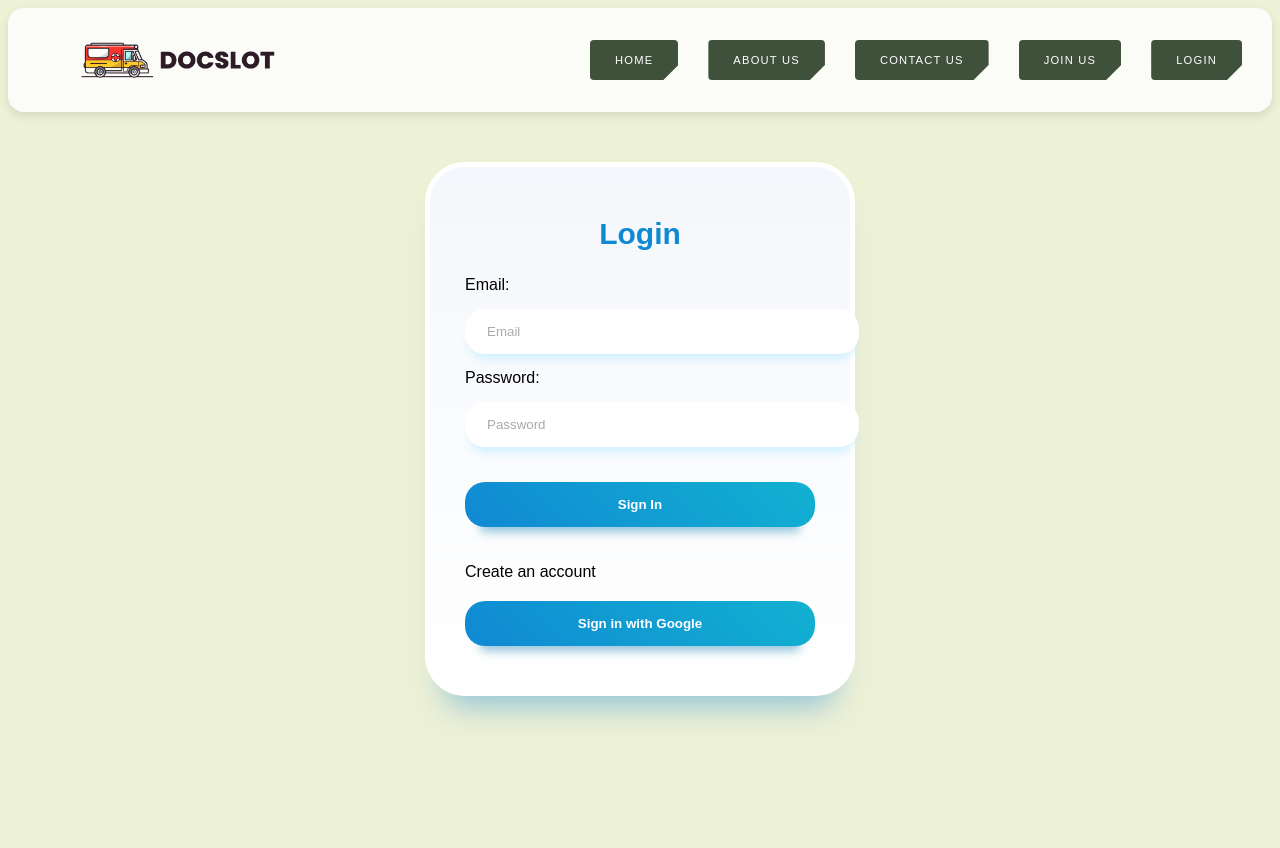
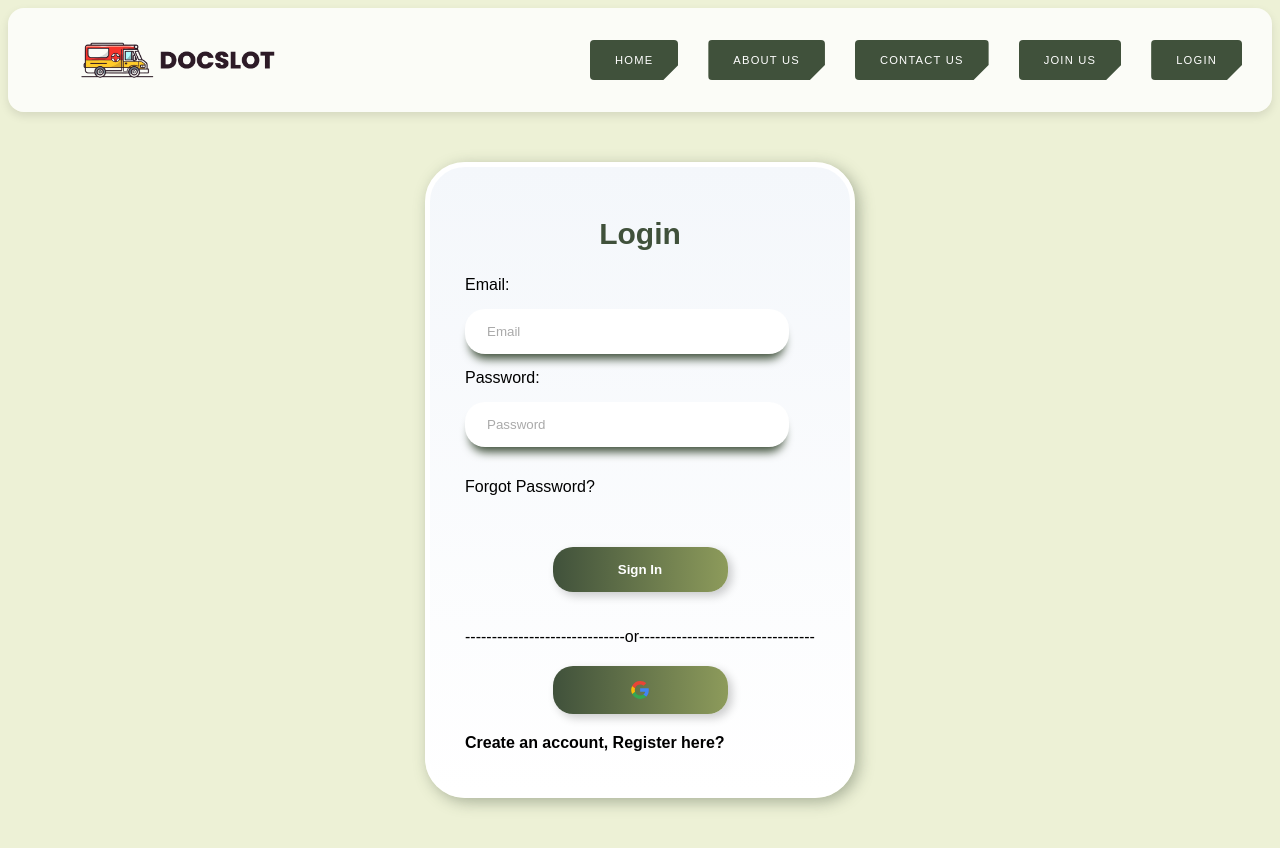
Before and after one commit to Srinivasc16/DocSlot, a React (Vite) app: page /login in a window 1280 px wide. Before the commit the page ends 800 px from the top, so only its background shows below. Built offline with nearby package versions, Linux system fonts and the light colour scheme.

Commit message:
Updated login

```diff
--- a/src/Login.jsx
+++ b/src/Login.jsx
@@ -1,12 +1,13 @@
 import React, { useState } from 'react';
-import { getAuth, signInWithEmailAndPassword, createUserWithEmailAndPassword, GoogleAuthProvider, signInWithPopup } from 'firebase/auth';
+import { getAuth, signInWithEmailAndPassword, createUserWithEmailAndPassword, GoogleAuthProvider, signInWithPopup, sendPasswordResetEmail } from 'firebase/auth';
 import './login.css'; // Import your CSS file
 
 const Login = () => {
     const [email, setEmail] = useState('');
     const [password, setPassword] = useState('');
-    const [isRegistering, setIsRegistering] = useState(false); // State for toggling between login and register
+    const [isRegistering, setIsRegistering] = useState(false);
     const [error, setError] = useState(null);
+    const [isForgotPassword, setIsForgotPassword] = useState(false); // State for forgot password
 
     const auth = getAuth();
 
@@ -31,10 +32,9 @@ const Login = () => {
         try {
             await createUserWithEmailAndPassword(auth, email, password);
             alert("Account created successfully! Please sign in.");
-            setIsRegistering(false); // Switch back to login form
-            setEmail(''); // Clear form fields
+            setIsRegistering(false);
+            setEmail('');
             setPassword('');
-
         } catch (error) {
             console.error("Error creating account:", error);
             setError(error.message);
@@ -54,12 +54,42 @@ const Login = () => {
         }
     };
 
+    const handleForgotPassword = async (e) => {
+        e.preventDefault();
+        setError(null);
+
+        try {
+            await sendPasswordResetEmail(auth, email);
+            alert("Password reset email sent! Check your inbox.");
+            setIsForgotPassword(false); // Hide forgot password form
+            setEmail(''); // Clear email field
+        } catch (error) {
+            console.error("Error sending password reset email:", error);
+            setError(error.message);
+        }
+    };
+
+
     return (
         <div className="form-box">
-            <h2>{isRegistering ? "Register" : "Login"}</h2>
+            <h2>{isForgotPassword ? "Reset Password" : (isRegistering ? "Register" : "Login")}</h2>
             {error && <p className="error-message">{error}</p>}
 
-            {/* Email/Password Form */}
+            {/* Conditional rendering for Forgot Password form */}
+            {isForgotPassword ? (
+                <form onSubmit={handleForgotPassword}>
+                    <label>Email:</label>
+                    <input
+                        type="email"
+                        placeholder="Email"
+                        value={email}
+                        onChange={(e) => setEmail(e.target.value)}
+                        required
+                    />
+                    <button type="submit">Send Reset Email</button>
+                    <p onClick={() => setIsForgotPassword(false)}>Back to Login</p> {/* Link back to login */}
+                </form>
+            ) : (
                 <form onSubmit={isRegistering ? handleEmailPasswordSignUp : handleEmailPasswordSignIn}>
                     <label>Email:</label>
                     <input
@@ -78,17 +108,21 @@ const Login = () => {
                         onChange={(e) => setPassword(e.target.value)}
                         required
                     />
-
+                    <p onClick={() => setIsForgotPassword(true)}>Forgot Password?</p> {/* Changed to onClick and sets state */}
                     <button type="submit">{isRegistering ? "Register" : "Sign In"}</button>
                 </form>
+            )}
 
-            {/* Toggle between Login and Register */}
+            {!isForgotPassword && ( // Only show these if not in forgot password mode
+                <>
+                    <p>------------------------------or---------------------------------</p>
+                    <button onClick={handleGoogleSignIn} className="super"><svg width="18px" height="18x" viewBox="-3 0 262 262" xmlns="http://www.w3.org/2000/svg" preserveAspectRatio="xMidYMid"><path d="M255.878 133.451c0-10.734-.871-18.567-2.756-26.69H130.55v48.448h71.947c-1.45 12.04-9.283 30.172-26.69 42.356l-.244 1.622 38.755 30.023 2.685.268c24.659-22.774 38.875-56.282 38.875-96.027" fill="#4285F4"/><path d="M130.55 261.1c35.248 0 64.839-11.605 86.453-31.622l-41.196-31.913c-11.024 7.688-25.82 13.055-45.257 13.055-34.523 0-63.824-22.773-74.269-54.25l-1.531.13-40.298 31.187-.527 1.465C35.393 231.798 79.49 261.1 130.55 261.1" fill="#34A853"/><path d="M56.281 156.37c-2.756-8.123-4.351-16.827-4.351-25.82 0-8.994 1.595-17.697 4.206-25.82l-.073-1.73L15.26 71.312l-1.335.635C5.077 89.644 0 109.517 0 130.55s5.077 40.905 13.925 58.602l42.356-32.782" fill="#FBBC05"/><path d="M130.55 50.479c24.514 0 41.05 10.589 50.479 19.438l36.844-35.974C195.245 12.91 165.798 0 130.55 0 79.49 0 35.393 29.301 13.925 71.947l42.211 32.783c10.59-31.477 39.891-54.251 74.414-54.251" fill="#EB4335"/></svg>
+                    </button>
                     <p onClick={() => setIsRegistering(!isRegistering)} className="toggle-link">
-                {isRegistering ? "Already have an account? Sign in" : "Create an account"}
+                        {isRegistering ? "Already have an account? Sign in" : "Create an account, Register here?"}
                     </p>
-
-            {/* Google Sign-In */}
-            <button onClick={handleGoogleSignIn}>Sign in with Google</button>
+                </>
+            )}
 
         </div>
     );
--- a/src/login.css
+++ b/src/login.css
@@ -5,20 +5,20 @@
     border-radius: 40px;
     padding: 25px 35px;
     border: 5px solid rgb(255, 255, 255);
-    box-shadow: rgba(133, 189, 215, 0.88) 0px 30px 30px -20px;
+    box-shadow: 4px 4px 15px rgba(64, 81, 59, 0.4);
     margin: 50px auto;
 }
 
 /* Heading styling */
-h2 {
+.form-box h2 {
     text-align: center;
     font-weight: 900;
     font-size: 30px;
-    color: rgb(16, 137, 211);
+    color: #40513B
 }
 
 /* Styling for the form elements */
-form {
+.form-box form {
     display: flex;
     flex-direction: column;
     gap: 15px;
@@ -26,23 +26,23 @@ form {
 }
 
 /* Input field styling */
-input {
-    width: 100%;
+.form-box input {
+    width: 80%;
     background: white;
     border: none;
     padding: 15px 20px;
     border-radius: 20px;
-    box-shadow: #cff0ff 0px 10px 10px -5px;
+    box-shadow: #40513B 0px 10px 10px -5px;
     border-inline: 2px solid transparent;
 }
 
-input::placeholder {
+.form-box input::placeholder {
     color: rgb(170, 170, 170);
 }
 
-input:focus {
+.form-box input:focus {
     outline: none;
-    border-inline: 2px solid #12B1D1;
+    border-inline: 2px solid #40513B;
 }
 
 /* Forgot password link */
@@ -54,34 +54,38 @@ input:focus {
 
 .forgot-password a {
     font-size: 11px;
-    color: #0099ff;
+    color: #40513B;
     text-decoration: none;
+}
+.form-box svg{
+    display: block;
+    margin: auto;
 }
 
 /* Submit button styling */
-button {
+.form-box button {
     display: block;
-    width: 100%;
+    width: 50%;
     font-weight: bold;
-    background: linear-gradient(45deg, rgb(16, 137, 211) 0%, rgb(18, 177, 209) 100%);
+    background: linear-gradient(to right, #40513B, #8d9b5b);
     color: white;
     padding-block: 15px;
     margin: 20px auto;
     border-radius: 20px;
-    box-shadow: rgba(133, 189, 215, 0.88) 0px 20px 10px -15px;
+    box-shadow: 4px 4px 10px rgba(0, 0, 0, 0.2);
     border: none;
     transition: all 0.2s ease-in-out;
     cursor: pointer;
 }
 
-button:hover {
+.form-box button:hover {
     transform: scale(1.03);
-    box-shadow: rgba(133, 189, 215, 0.88) 0px 23px 10px -20px;
+    box-shadow: 4px 4px 10px rgba(0, 0, 0, 0.6);
 }
 
-button:active {
+.form-box button:active {
     transform: scale(0.95);
-    box-shadow: rgba(133, 189, 215, 0.88) 0px 15px 10px -10px;
+    box-shadow: 4px 4px 10px rgba(0, 0, 0, 0.8);
 }
 
 /* Social login section styling */
@@ -113,7 +117,6 @@ button:active {
     aspect-ratio: 1;
     display: grid;
     place-content: center;
-    box-shadow: rgba(133, 189, 215, 0.88) 0px 12px 10px -8px;
     transition: all 0.2s ease-in-out;
 }
 
@@ -130,7 +133,14 @@ button:active {
     margin-top: 10px;
     display: none; /* Hidden by default, will show when initializing reCAPTCHA */
 }
-
+.toggle-link{
+    font-weight: bold;
+    transition: 0.3s ease;
+}
+.toggle-link:hover{
+    transform: scale(1.05);
+    color: #088F8F;
+}
 /* Form elements in mobile view */
 @media (max-width: 600px) {
     .form-box {
```
Lines whose indentation alone changed are shown as unchanged.
